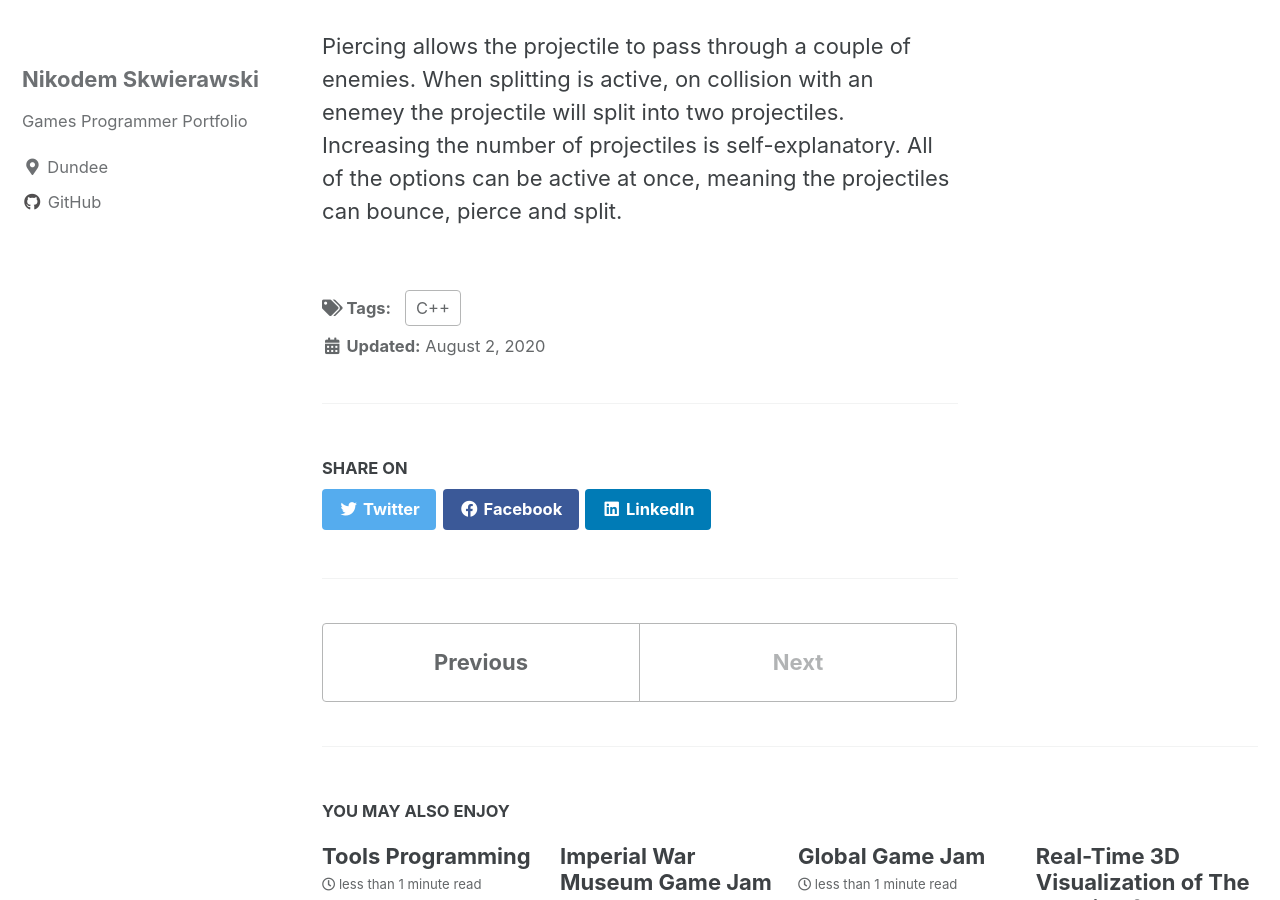
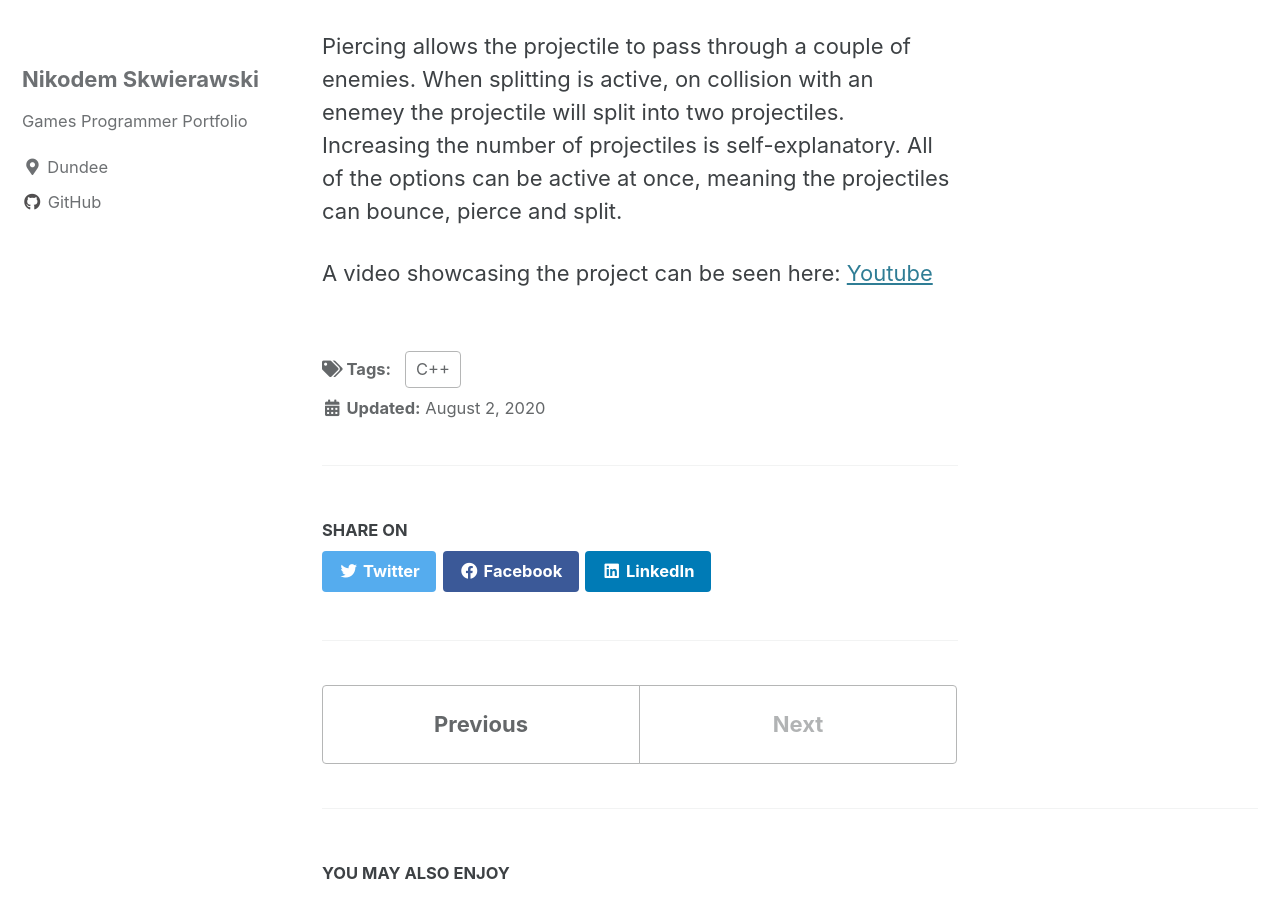
Before and after one commit to nikodems/nikodems.github.io, a Jekyll site: the page built from _posts/2020-08-02-game-mechanics.md, in a window 1280 px wide and 900 px high, scrolled down 463 px. Built offline with Jekyll 4.4.1, drawn with Linux system fonts in a browser that asks for light colours; cached includes are drawn as plain includes.

Commit message:
Update 2020-08-02-game-mechanics.md

```diff
--- a/_posts/2020-08-02-game-mechanics.md
+++ b/_posts/2020-08-02-game-mechanics.md
@@ -11,3 +11,5 @@ collision the projectile will disappear.
 Piercing allows the projectile to pass through a couple of enemies. When splitting is active, on collision with an enemey the
 projectile will split into two projectiles. Increasing the number of projectiles is self-explanatory. All of the options
 can be active at once, meaning the projectiles can bounce, pierce and split.
+
+A video showcasing the project can be seen here: [Youtube](https://www.youtube.com/watch?v=kh-_71wuPf4&t=)
```
